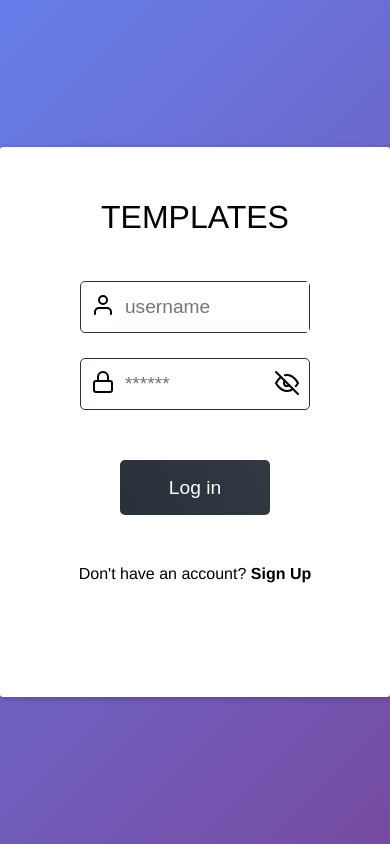
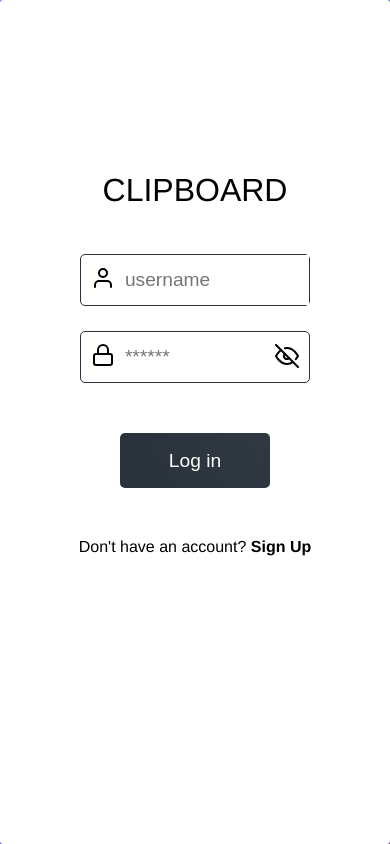
Before and after one commit to WilerMS/clipboard-app, a React (Create React App) app in the folder client/: page / in a window 390 px wide. Built offline with nearby package versions, Linux system fonts and the light colour scheme.

Commit message:
Responsive in login and register

```diff
--- a/client/src/components/Authentication/Login.jsx
+++ b/client/src/components/Authentication/Login.jsx
@@ -37,7 +37,7 @@ const Login = ({ setIsLogginIn }) => {
   return (
     <S.Container>
       <div className="login">
-        <S.SignIn>TEMPLATES</S.SignIn>
+        <S.SignIn>CLIPBOARD</S.SignIn>
         <Input
           name='username'
           placeholder='username'
--- a/client/src/components/Authentication/Register.jsx
+++ b/client/src/components/Authentication/Register.jsx
@@ -61,7 +61,7 @@ const Register = ({ setIsLogginIn }) => {
                 </div>
               </SuccessRegistration>
             : <>
-                <S.SignIn>TEMPLATES</S.SignIn>
+                <S.SignIn>CLIPBOARD</S.SignIn>
                 <Input
                   name='username'
                   placeholder='username'
--- a/client/src/components/Authentication/styles.jsx
+++ b/client/src/components/Authentication/styles.jsx
@@ -4,7 +4,7 @@ export const Container = styled.div`
   width: 100%;
   font-family: "Helvetica Neue", Helvetica, sans-serif;
   max-width: 550px;
-  height: 550px;
+  height: 100%;
   border-radius: 0.2rem;
   box-shadow: 0.1rem 0.1rem 0.4rem #0000003b;
   background: white;
@@ -50,6 +50,15 @@ export const Container = styled.div`
       top: 0;
       padding: 20px 10px;
       font-size: 2rem;
+    }
+
+    @media only screen and (max-width: 550px) {
+      height: 100%;
+      justify-content: center;
+
+      .signup {
+        margin-bottom: 200px;
+      }
     }
 
   }
```
